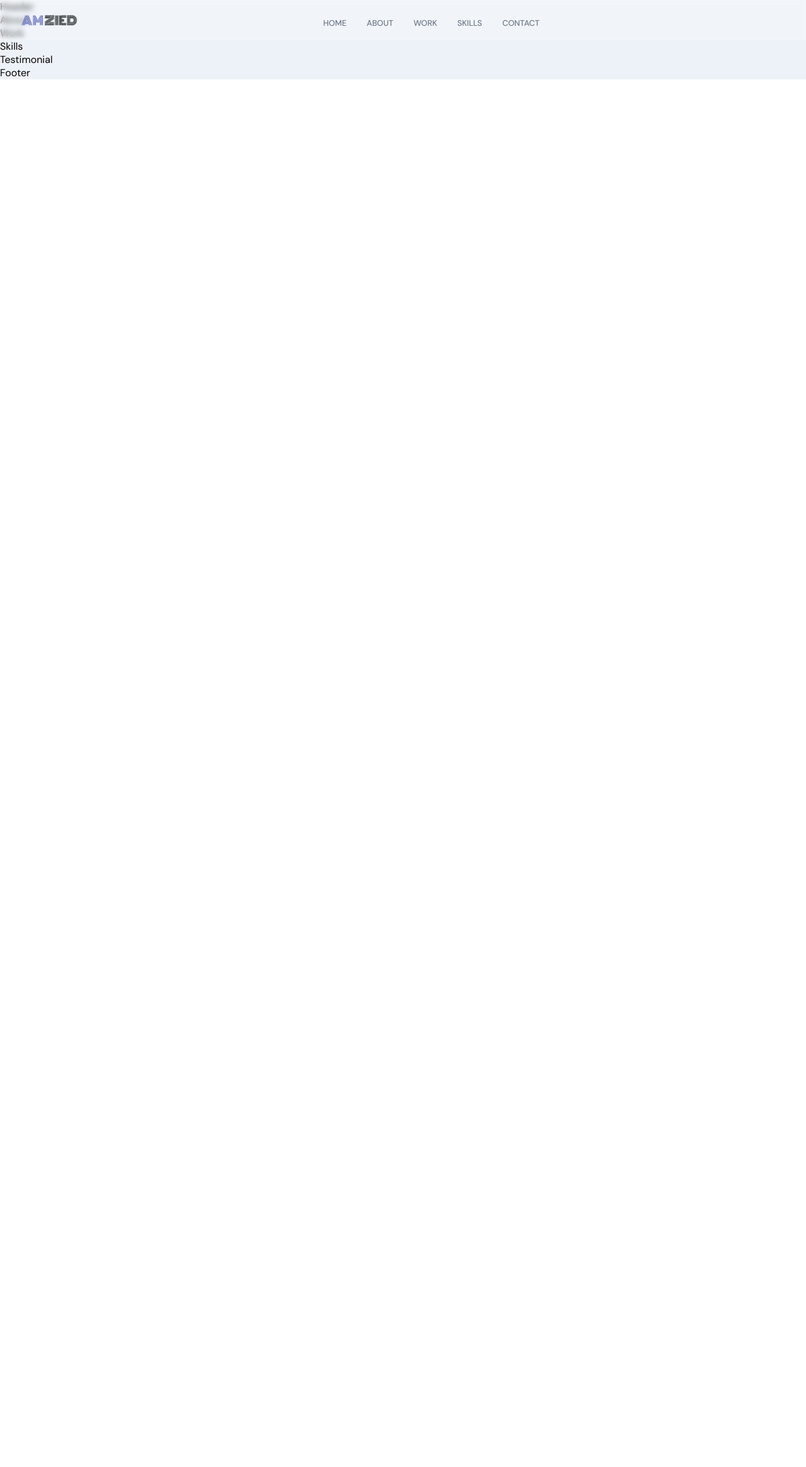
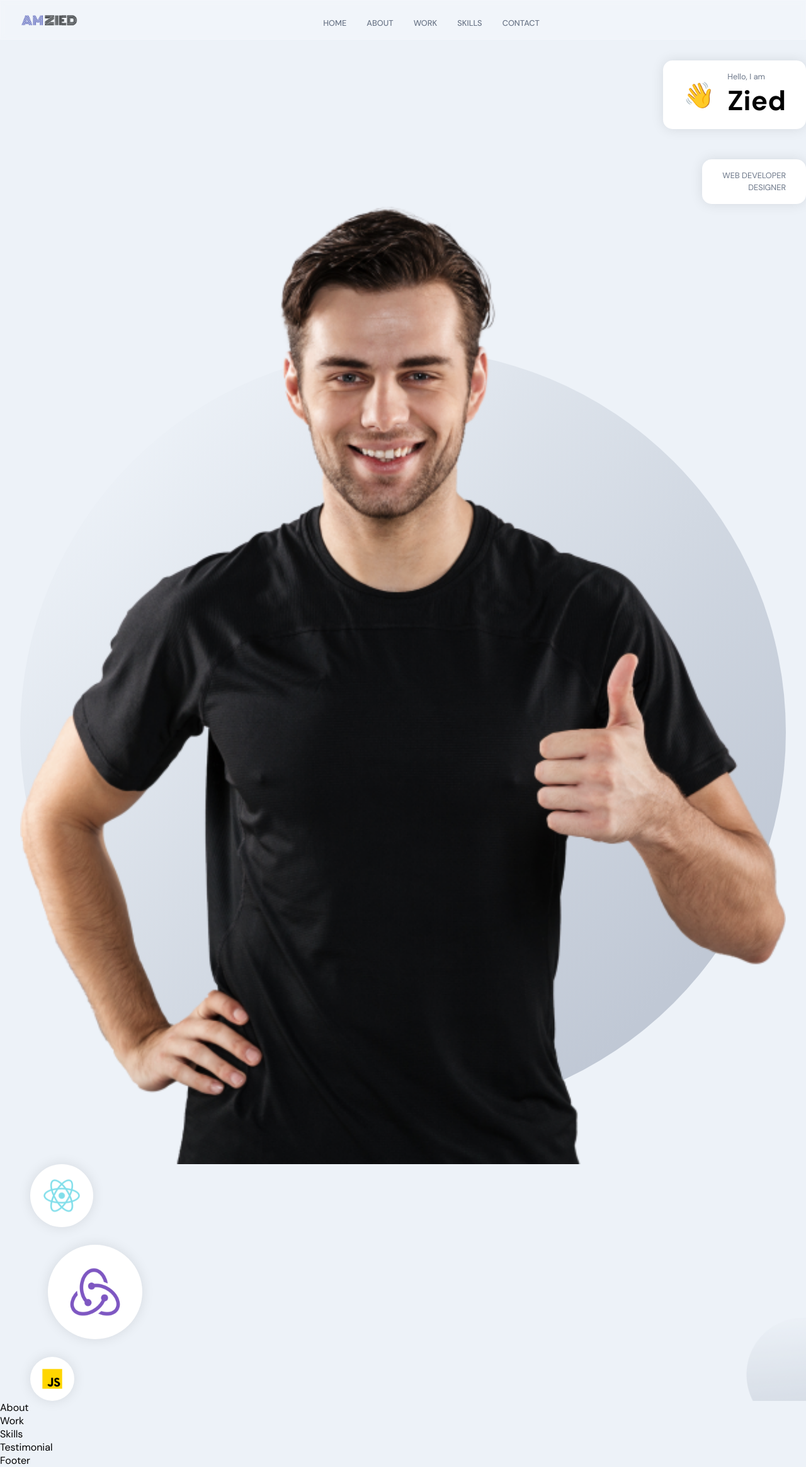
Before and after one commit to ZiedAllouen/portfolio, a React (Create React App) app in the folder frontend_react/: page / in a window 1280 px wide. Shown: the whole page at 63% size. Before the commit the page ends 800 px from the top, so only its background shows below. Built offline with nearby package versions, Linux system fonts and the light colour scheme.

Commit message:
header v1

```diff
--- a/frontend_react/src/container/Header/Header.jsx
+++ b/frontend_react/src/container/Header/Header.jsx
@@ -1,8 +1,67 @@
 import React from 'react'
+import {motion} from 'framer-motion';
+import {images }from '../../constants';
 import './Header.scss';
+
+const scaleVariants ={
+  whileInView :{
+    scale:[0,1],
+    opacity:[0,1],
+    transition :{
+      duration:1,
+      ease:'easeInOut',
+    }
+  }
+}
 const Header = () => {
+
   return (
-    <div>Header</div>
+    <div id='home' className='app__header app_flex'>
+      <motion.div
+      whileInView={{x:[-100,0] , opacity:[0,1] }}
+      transition={{duration:0.9}}
+      className='app__header-info'>
+        <div className='app__header-badge'>
+          <div className='badge-cmp app__flex'>
+            <span>👋</span>
+            <div style={{marginLeft:20}}>
+              <p className='p-text'>Hello, I am </p>
+              <h1 className='head-text'>Zied</h1>
+            </div>
+          </div>
+
+          <div className='tag-cmp app__flex'>
+              <p className='p-text'>Web developer </p>
+              <p className='p-text'>Designer </p>
+          </div>
+        </div>
+      </motion.div>
+
+      <motion.div
+          whileInView={{ opacity:[0,1] }}
+          transition={{duration:0.5,delayChildren:0.5}}
+          className='app__header-img'>
+            <img src={images.profile} alt="profile_bg" />
+            <motion.img
+            whileInView={{ scale:[0,1] }}
+            transition={{duration:1,ease:'easeInOut'}}
+            src={images.circle} alt="profile_circle"
+            className="overlay_circle" />
+
+
+      </motion.div>
+
+      <motion.div
+      variant={scaleVariants}
+      whileInView={scaleVariants.whileInView}
+      className='app__header-circles'>
+        {[images.react,images.redux,images.javascript].map((circle,index)=>(
+          <div className='circle-cmp app__flex' key={`circle-${index}`}>
+            <img src={circle} alt='circle' />
+          </div>
+        ))}
+        </motion.div>
+    </div>
   )
 }
 
--- a/frontend_react/src/container/Header/Header.scss
+++ b/frontend_react/src/container/Header/Header.scss
@@ -0,0 +1,196 @@
+#home {
+    position: relative;
+    background: url("../../assets/bgIMG.png");
+    background-size: cover;
+    background-position: center;
+    background-repeat: repeat;
+
+    // disable the default padding styles
+    .app__wrapper {
+      padding: 0;
+
+      .copyright {
+        display: none;
+      }
+    }
+  }
+
+  .app__header {
+    flex: 1;
+    width: 100%;
+    height: 100%;
+    flex-direction: row;
+
+    padding: 6rem 2rem 0rem;
+
+    @media screen and (min-width: 2000px) {
+      padding-top: 8rem;
+    }
+
+    @media screen and (max-width: 1200px) {
+      flex-direction: column;
+    }
+
+    @media screen and (max-width: 450px) {
+      padding: 6rem 1rem 2rem;
+    }
+  }
+
+  .app__header-info {
+    flex: 0.65;
+    display: flex;
+    flex-direction: column;
+    justify-content: flex-start;
+    align-items: flex-start;
+    height: 100%;
+
+    margin: 0 2rem;
+  //change to 1200
+    @media screen and (max-width: 2000px) {
+      width: 100%;
+      margin-right: 0rem;
+    }
+  }
+
+  .app__header-badge {
+    width: 100%;
+    display: flex;
+    justify-content: flex-end;
+    align-items: flex-end;
+    flex-direction: column;
+
+    .badge-cmp,
+    .tag-cmp {
+      padding: 1rem 2rem;
+      background: var(--white-color);
+      border-radius: 15px;
+      flex-direction: row;
+      width: auto;
+
+      box-shadow: 0px 0px 20px rgba(0, 0, 0, 0.1);
+    }
+
+    .tag-cmp {
+      flex-direction: column;
+      margin-top: 3rem;
+
+      p {
+        width: 100%;
+        text-transform: uppercase;
+        text-align: right;
+      }
+    }
+
+    span {
+      font-size: 2.5rem;
+
+      @media screen and (min-width: 2000px) {
+        font-size: 5rem;
+      }
+    }
+
+    @media screen and (max-width: 1200px) {
+      justify-content: flex-start;
+      align-items: flex-start;
+    }
+  }
+
+  .app__header-circles {
+    flex: 0.75;
+    display: flex;
+    flex-direction: column;
+    justify-content: space-evenly;
+    align-items: flex-start;
+    height: 100%;
+    margin-left: 1rem;
+
+    div {
+      width: 100px;
+      height: 100px;
+      border-radius: 50%;
+
+      background: var(--white-color);
+      box-shadow: 0px 0px 20px rgba(0, 0, 0, 0.1);
+
+      img {
+        width: 60%;
+        height: 60%;
+      }
+    }
+
+    // circles with different height & width
+
+    div:nth-child(1) {
+      width: 100px;
+      height: 100px;
+    }
+
+    div:nth-child(2) {
+      margin: 1.75rem;
+      width: 150px;
+      height: 150px;
+    }
+
+    div:nth-child(3) {
+      width: 70px;
+      height: 70px;
+    }
+
+    @media screen and (min-width: 2000px) {
+      div:nth-child(2) {
+        width: 400px;
+        height: 400px;
+      }
+
+      div:nth-child(3) {
+        width: 170px;
+        height: 170px;
+      }
+
+      div:nth-child(1) {
+        width: 200px;
+        height: 200px;
+      }
+    }
+
+    @media screen and (max-width: 1200px) {
+      width: 100%;
+      flex-direction: row;
+      flex-wrap: wrap;
+      margin-left: 0;
+
+      div {
+        margin: 1rem;
+      }
+    }
+  }
+
+  .app__header-img {
+    flex: 1;
+    height: 100%;
+
+    display: flex;
+    justify-content: flex-end;
+    align-items: flex-end;
+    position: relative;
+
+    img {
+      width: 100%;
+      object-fit: contain;
+      z-index: 1;
+    }
+
+    .overlay_circle {
+      position: absolute;
+      left: 0;
+      right: 0;
+      bottom: 0;
+      z-index: 0;
+      width: 100%;
+      height: 90%;
+    }
+
+    @media screen and (max-width: 1200px) {
+      margin: 2rem 0;
+    }
+  }
```
